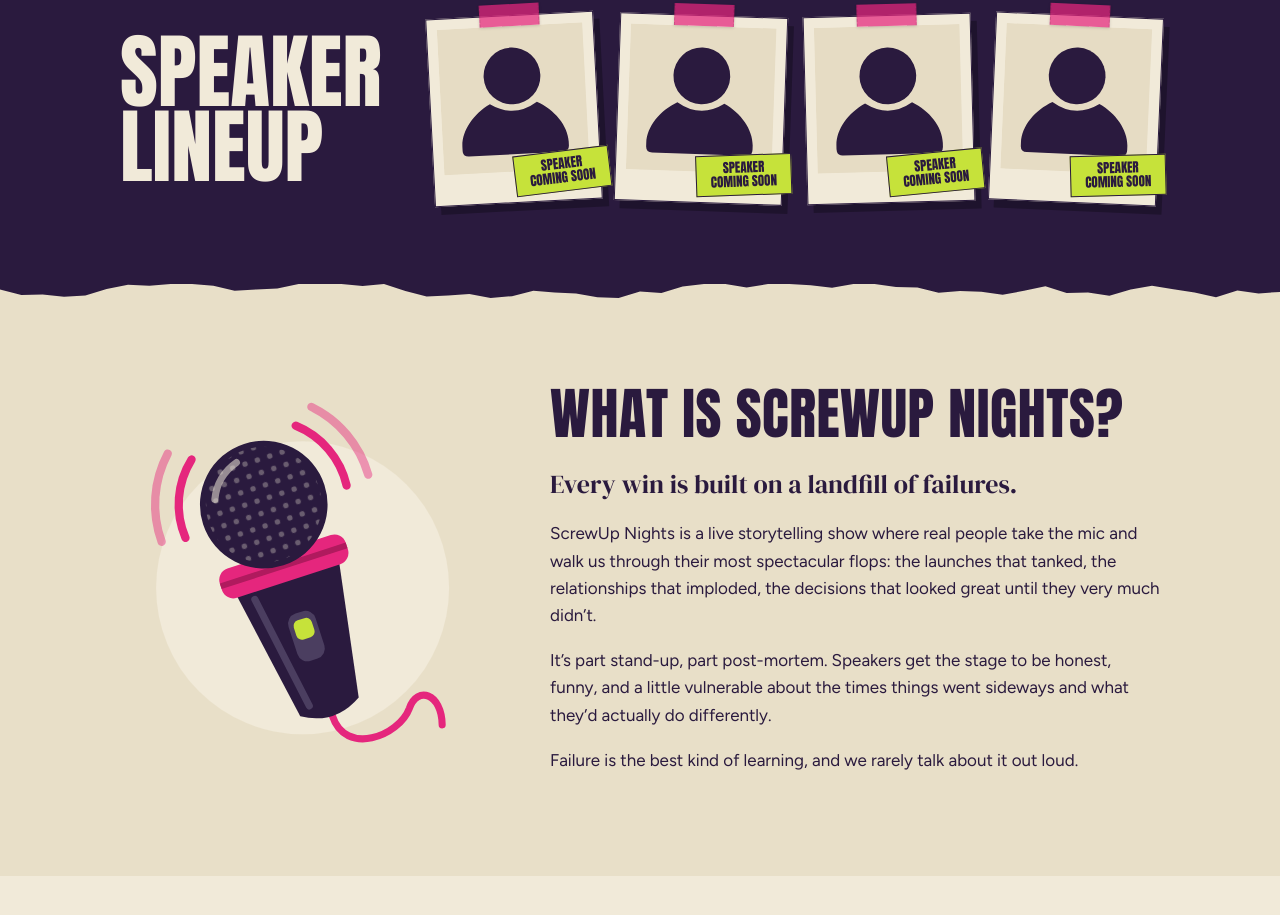
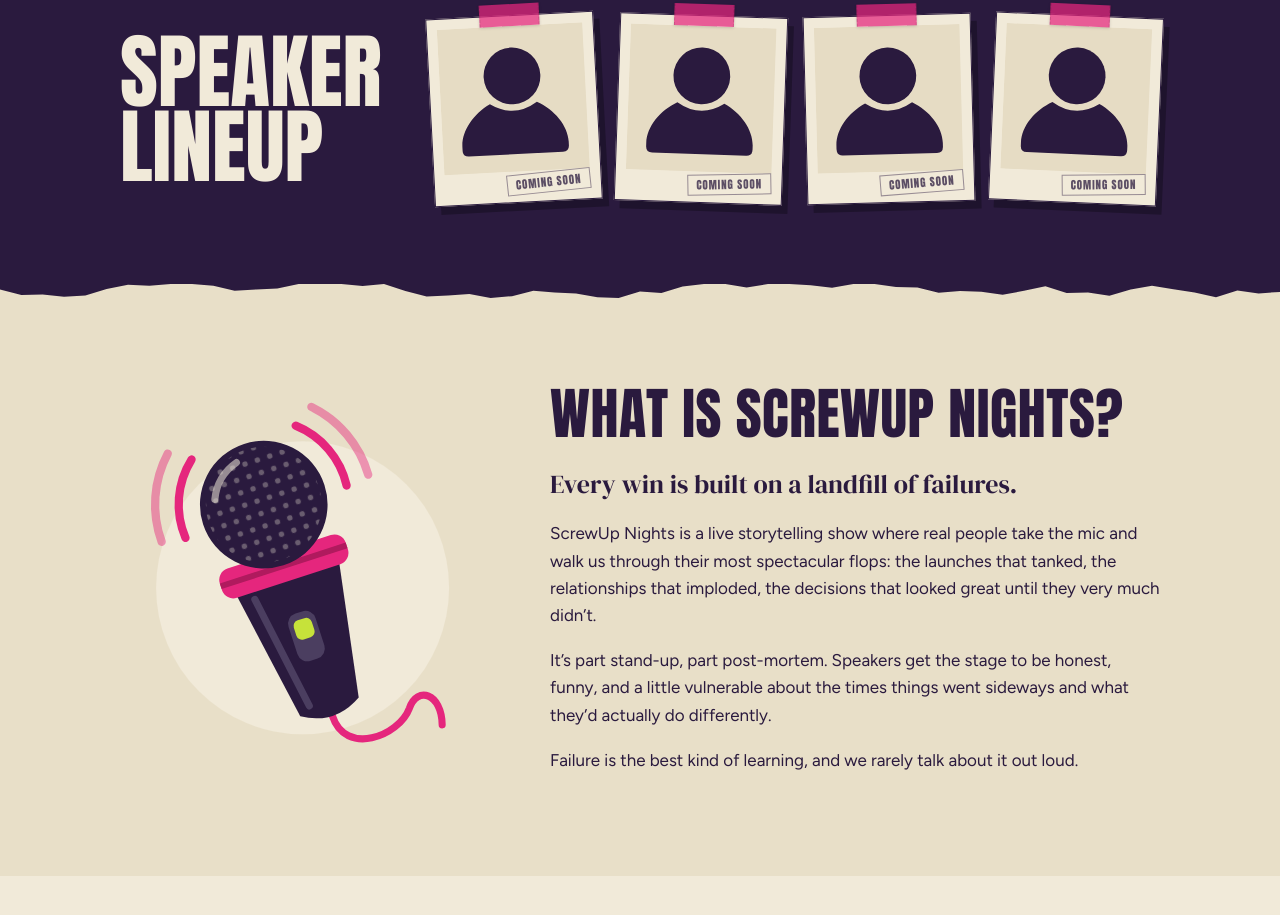
Before and after one commit to inspirecolumbia/screwupnights, a Next.js app: page / in a window 1280 px wide. Shown: the part 1113-2028 px from the top of the page. Built offline with nearby package versions, Linux system fonts and the light colour scheme.

Commit message:
Quiet the speaker coming soon labels

```diff
--- a/app/globals.css
+++ b/app/globals.css
@@ -1031,19 +1031,19 @@ html.logo-docked .topbar {
 }
 .soon {
   position: absolute;
-  right: -10px;
-  bottom: 8px;
-  max-width: 96px;
-  padding: 5px 8px;
-  background: var(--lime);
-  border: 1.5px solid var(--ink);
-  color: var(--ink);
+  right: 10px;
+  bottom: 7px;
+  padding: 3px 8px;
+  background: var(--paper);
+  border: 1px solid rgb(42 26 62 / 0.45);
+  color: rgb(42 26 62 / 0.75);
   font-family: var(--display);
-  font-size: 13px;
-  line-height: 1.1;
+  font-size: 11px;
+  letter-spacing: 0.08em;
+  line-height: 1.2;
+  white-space: nowrap;
   text-transform: uppercase;
-  text-align: center;
-  transform: rotate(-4deg);
+  transform: rotate(-3deg);
 }
 @media (max-width: 1000px) {
   .speakers-grid {
--- a/app/page.tsx
+++ b/app/page.tsx
@@ -299,7 +299,7 @@ export default async function Home({
                   >
                     <span className="speaker-tape" aria-hidden="true" />
                     <Silhouette />
-                    <span className="soon">Speaker coming soon</span>
+                    <span className="soon">Coming soon</span>
                   </li>
                 ))}
               </ul>
```
